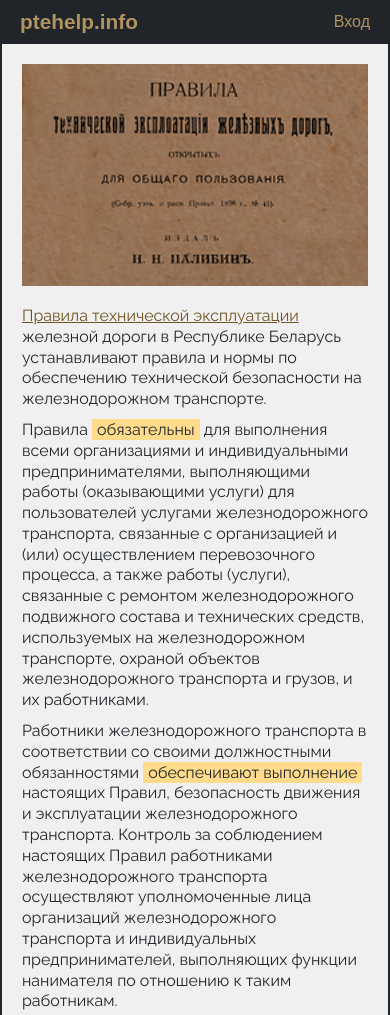
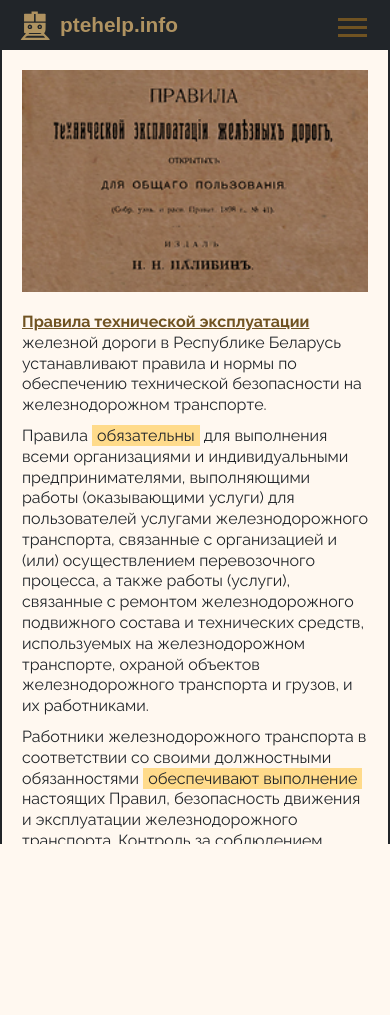
Before and after one commit to alexbrestby/pte-help, a PHP site: page /app/views/site/index.php in a window 390 px wide. Shown: the top 1015 px of the page. After the commit the page ends 844 px from the top, so only its background shows below. Run offline with PHP 8.4, Linux system fonts and the light colour scheme; some libraries are stand-ins or nearby versions; some web fonts are replaced.

Commit message:
feat: Mobile menu add

```diff
--- a/app/views/layouts/header.php
+++ b/app/views/layouts/header.php
@@ -13,7 +13,13 @@
 <body>
     <div class="wrapper">
         <header class="header">
+            <div class="hamburger">
+                <div class="hamburger-line"></div>
+                <div class="hamburger-line"></div>
+                <div class="hamburger-line"></div>
+            </div>
             <a class="header-logo" href="/">
+                <img src="/public/assets/img/favicon.svg" alt="favicon">
                 <h1>ptehelp.info</h1>
             </a>
             <nav class="header-navigation">
@@ -22,9 +28,10 @@
                     <li><a href="/elsafety">Электробезопасность</a></li>
                     <li><a href="/contacts">Контакты</a></li>
                 </ul>
+                <div class="enter">
+                    <a href="/">Вход</a>
+                </div>
             </nav>
-            <div class="enter">
-                <a href="/">Вход</a>
-            </div>
+
 
         </header>
```
Also changed, not shown: public/assets/img/favicon.svg (added), public/assets/js/script.js, public/assets/styles/dev/style.css, public/assets/styles/sass/_common.sass, public/assets/styles/sass/_header.sass, public/assets/styles/sass/_main.sass, public/assets/styles/sass/_variables.sass, public/assets/styles/style-min.css, 1 other file.
